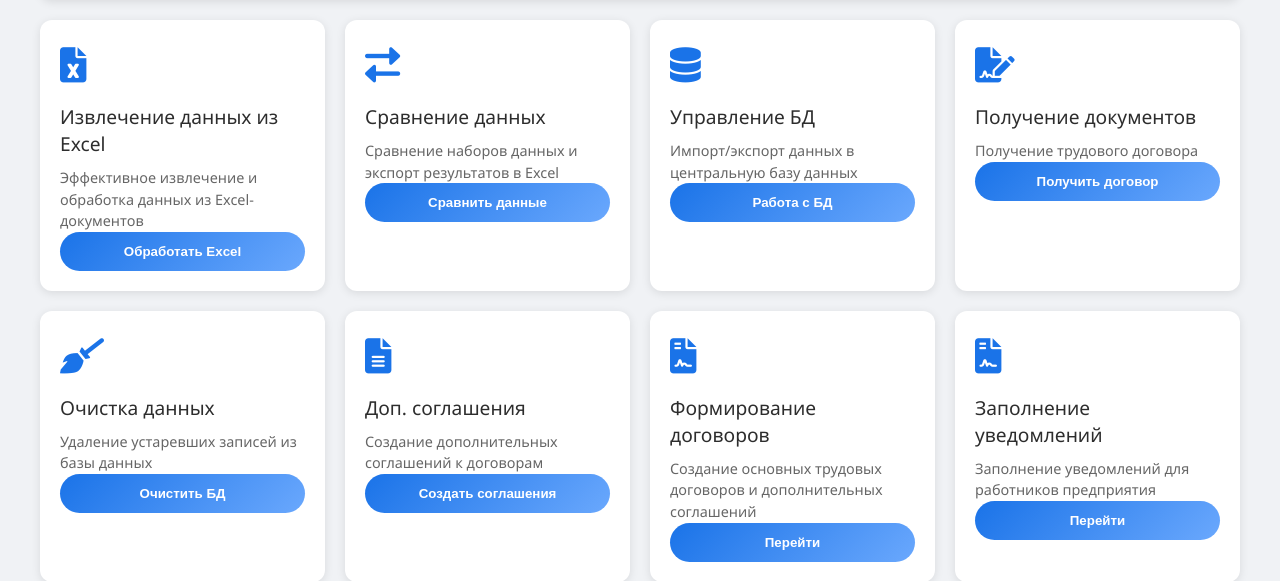
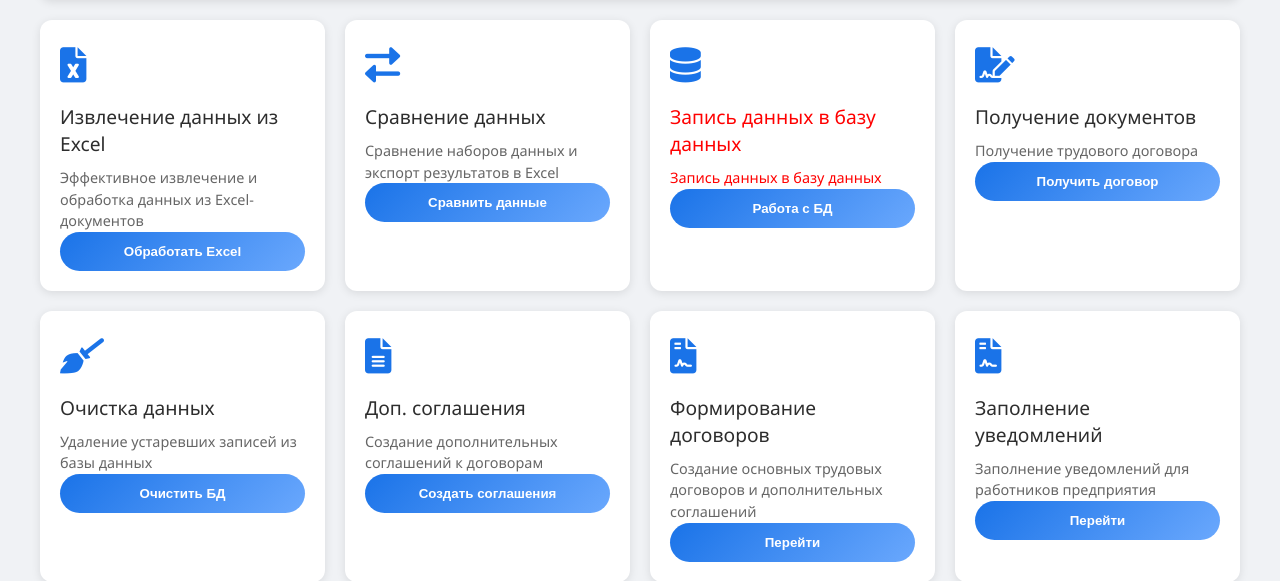
Before and after one commit to PyRusAdmin/filling-out-employment-contracts-by.-PyRusAdmin, a FastAPI app: page / in a window 1280 px wide. Shown: the part 99-680 px from the top of the page. Run offline with FastAPI, Linux system fonts and the light colour scheme.

Commit message:
Рефакторинг кода

```diff
--- a/app.py
+++ b/app.py
@@ -140,6 +140,9 @@ async def action(request: Request, user_input: str = Form(...)):
         elif user_input == 15:  # Формирование уведомление о сокращении
             await formation_reduction_notification()
 
+        elif user_input == 16:  # Заполнение базы данных
+            pass
+
         return RedirectResponse(url="/", status_code=303)
     except Exception as e:
         logger.exception(e)
--- a/src/filling_data.py
+++ b/src/filling_data.py
@@ -12,11 +12,14 @@ async def generate_documents(row, formatted_date, ending, file_dog, output_path)
     doc = DocxTemplate(file_dog)  # Загрузка шаблона
     # Получение и проверка даты трудового договора
     date = row.a30  # дата трудового договора
+
     # Проверяем, что дата не None и содержит три элемента после разделения
     if date is None or len(date.split(".")) != 3:
-        return
+        day, month, year = "--", "--", "----"
+    else:
+        day, month, year = date.split(".")
 
-    day, month, year = date.split(".")  # Разделение даты на компоненты
+    # day, month, year = date.split(".")  # Разделение даты на компоненты
     context = {
         "name_surname": f" {row.a5} ",  # Ф.И.О. (Иванов Иван Иванович)
         "name_surname_completely": f" {row.a6} ",  # Ф.И.О. (Иванов И. И.)
@@ -246,6 +249,7 @@ async def open_list_gup():
 
 async def formation_employment_contracts_filling_data():
     """Формирование трудовых договоров"""
+
     start = datetime.now()
     logger.info(f"Время старта: {start}")
     data = await read_from_db()
--- a/src/formation_reduction_notification.py
+++ b/src/formation_reduction_notification.py
@@ -17,7 +17,6 @@ async def formation_reduction_notification():
     for row in data:
         logger.info(row)
         ending = "ый" if row.a11 == "Мужчина" else "ая"
-        # await creation_contracts(row, await format_date(row.a7), ending)
 
         await generate_documents(
             row=row,
--- a/src/parsing_comparison_file.py
+++ b/src/parsing_comparison_file.py
@@ -55,7 +55,6 @@ async def parsing_document_1(min_row, max_row, column, column_1) -> None:
     """
     Осуществляет парсинг данных из файла Excel и вставляет их в базу данных SQLite.
 
-    Аргументы:
     :param min_row: Строка, с которой начинается считывание данных.
     :param max_row: Строка, с которой заканчивается считывание данных.
     :param column: Столбец, с которого начинается считывание данных.
@@ -74,23 +73,17 @@ async def parsing_document_1(min_row, max_row, column, column_1) -> None:
     # Создаем таблицу в базе данных, если она еще не существует
     cursor.execute(f"CREATE TABLE IF NOT EXISTS {table_name} (table_column_1, table_column_2)")
     # Считываем данные из колонки A и вставляем их в базу данных
-    for row in sheet.iter_rows(
-            min_row=int(min_row), max_row=int(max_row), values_only=True
-    ):
+    for row in sheet.iter_rows(min_row=int(min_row), max_row=int(max_row), values_only=True):
         table_column_1 = str(row[int(column)])  # Преобразуем значение в строку
         table_column_2 = str(row[int(column_1)])  # Преобразуем значение в строку
         # Проверяем, существует ли запись с таким табельным номером в базе данных
-        cursor.execute(
-            f"SELECT * FROM {table_name} WHERE table_column_1 = ? AND table_column_2 = ?",
-            (table_column_1, table_column_2),
-        )
+        cursor.execute(f"SELECT * FROM {table_name} WHERE table_column_1 = ? AND table_column_2 = ?", (table_column_1, table_column_2),)
         existing_row = cursor.fetchone()
         # Если запись с таким табельным номером не существует, вставляем данные в базу данных
         if existing_row is None:
             cursor.execute(f"INSERT INTO {table_name} VALUES (?, ?)", (table_column_1, table_column_2), )
     # Удаляем повторы по табельному номеру
-    cursor.execute(
-        f"DELETE FROM {table_name} WHERE rowid NOT IN (SELECT min(rowid) FROM {table_name} GROUP BY table_column_1, table_column_2)")
+    cursor.execute(f"DELETE FROM {table_name} WHERE rowid NOT IN (SELECT min(rowid) FROM {table_name} GROUP BY table_column_1, table_column_2)")
     # Сохраняем изменения в базе данных и закрываем соединение
     conn.commit()
     conn.close()
--- a/templates/index.html
+++ b/templates/index.html
@@ -30,8 +30,8 @@
 
         <div class="feature-card">
             <div class="feature-icon"><i class="fas fa-database"></i></div>
-            <div class="feature-title">Управление БД</div>
-            <div class="feature-description">Импорт/экспорт данных в центральную базу данных</div>
+            <div class="feature-title" style="color: red;">Запись данных в базу данных</div>
+            <div class="feature-description" style="color: red;">Запись данных в базу данных</div>
             <button class="action-button" onclick="location.href='/import_excel_form'">Работа с БД</button>
         </div>
 
```
Also changed, not shown: doc/doc.md (+3 -0 lines).
